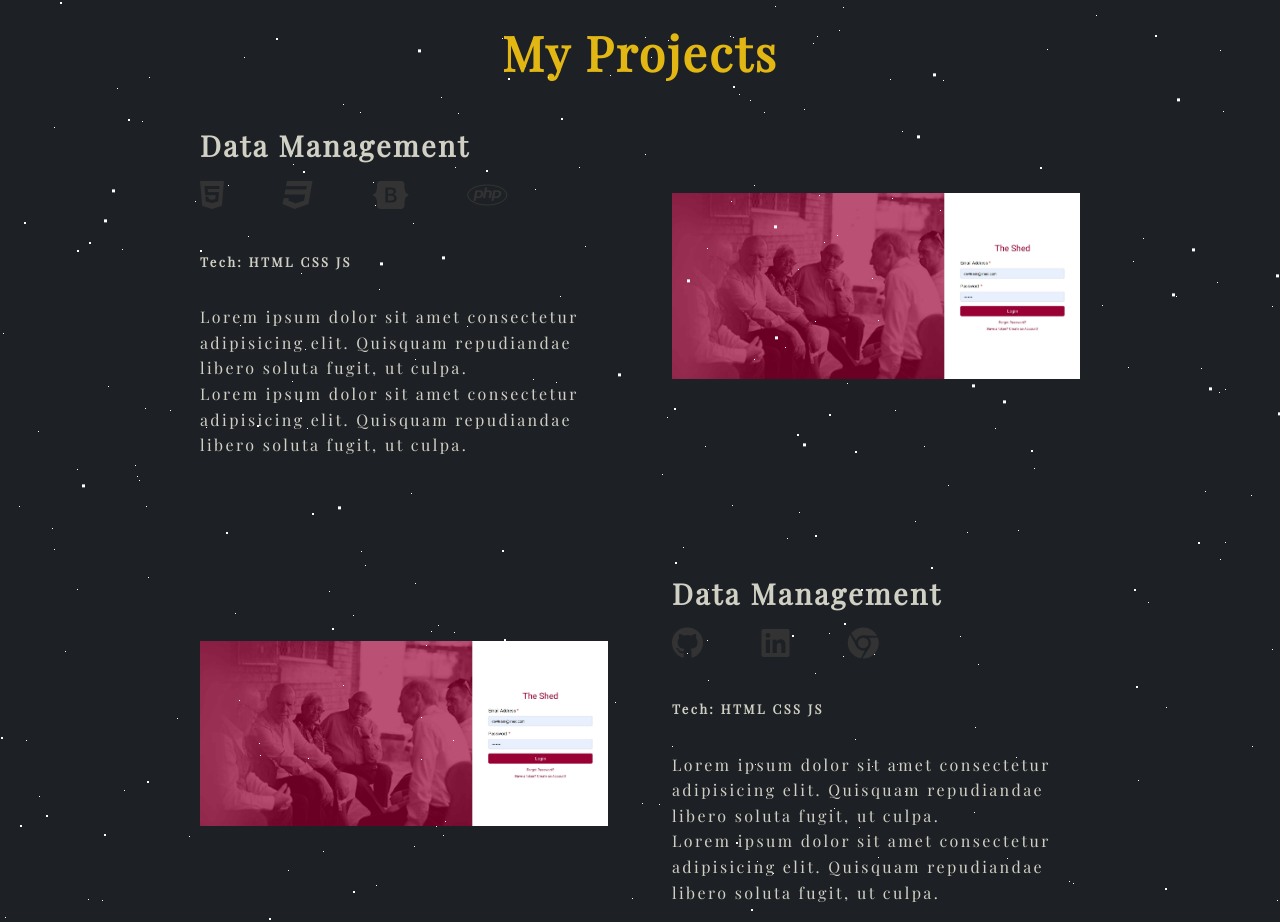
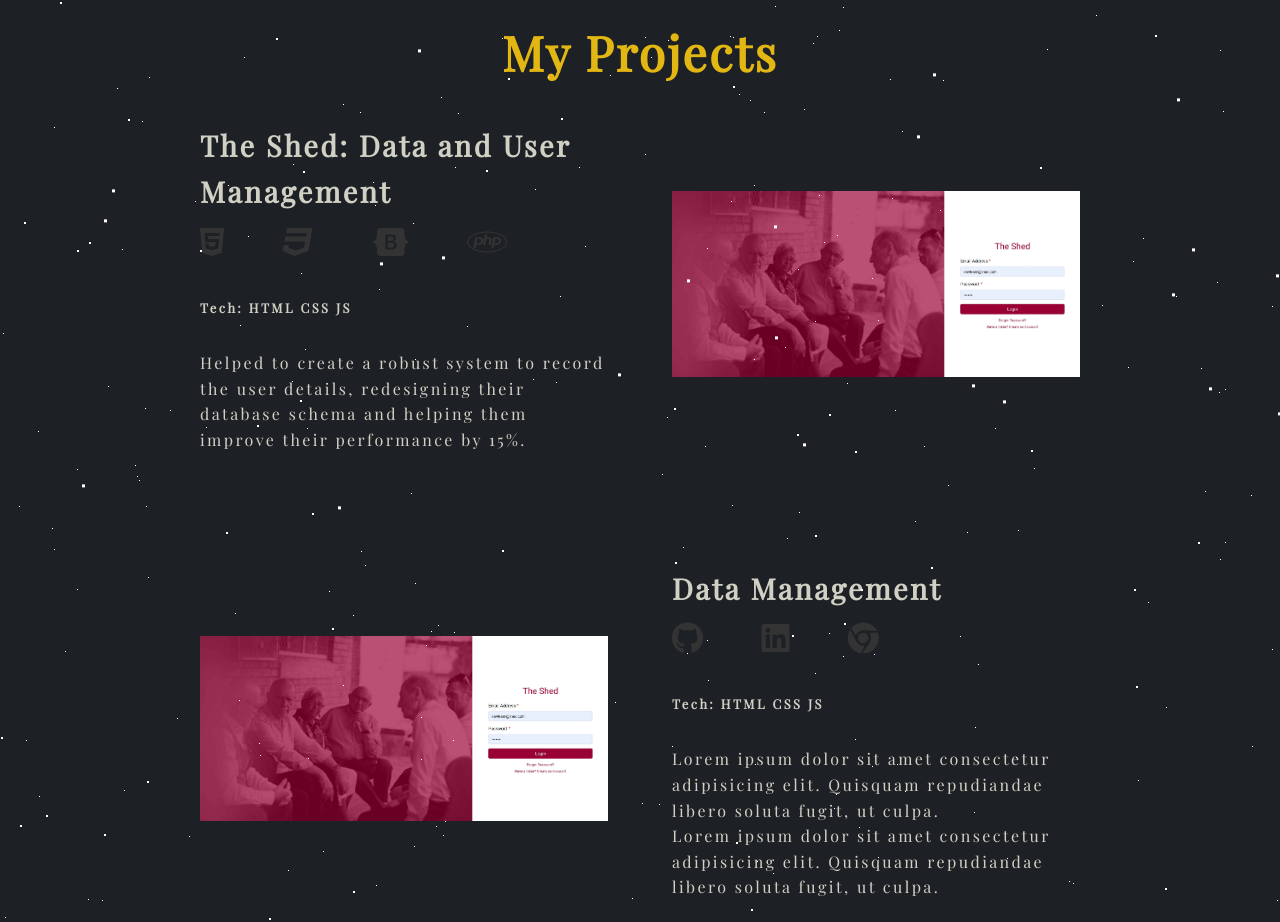
Before and after one commit to Bibek-2022/My-Portfolio, a plain HTML site: page index.html in a window 1280 px wide. Shown: the part 1380-2302 px from the top of the page. Drawn offline with nearby package versions, Linux system fonts and the light colour scheme.

Commit message:
updated the desc

```diff
--- a/index.html
+++ b/index.html
@@ -109,7 +109,7 @@
         <div class="content container">
           <div class="projectContainer mt-4">
             <div class="projinfo">
-              <h1>Data Management</h1>
+              <h1>The Shed: Data and User Management</h1>
               <div class="links">
                 <a href="github"><i class="fab fa-html5"></i></a>
                 <a href="linked"><i class="fab fa-css3"></i></a>
@@ -120,13 +120,9 @@
                 <h6>Tech: HTML CSS JS</h6>
               </div>
               <p class="mt-2">
-                Lorem ipsum dolor sit amet consectetur adipisicing elit.
-                Quisquam repudiandae libero soluta fugit, ut culpa.
+                Helped to create a robust system to record the user details, redesigning their database schema and helping them improve their performance by 15%.
               </p>
-              <p>
-                Lorem ipsum dolor sit amet consectetur adipisicing elit.
-                Quisquam repudiandae libero soluta fugit, ut culpa.
-              </p>
+
             </div>
             <div class="projectimg">
               <img src="./assets/shed.JPG" alt="" />
```
